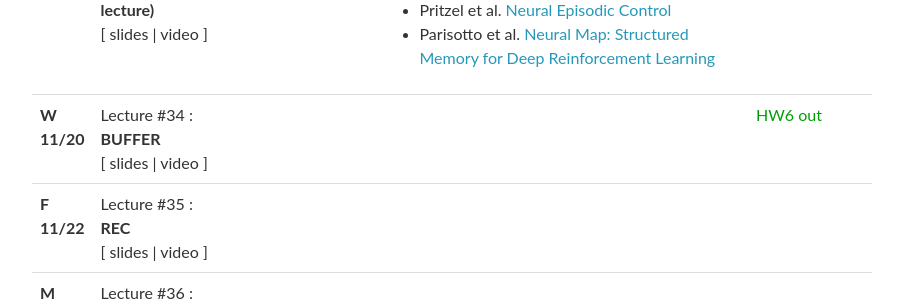
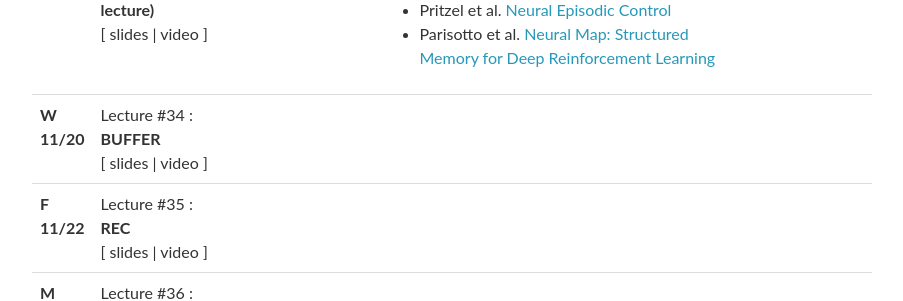
Before and after one commit to cmudeeprl/703website_f19, a Jekyll site: the page built from _pages/lectures.md, in a window 1280 px wide and 900 px high, scrolled down 5265 px. Shown: the part 155-456 px from the top of the window, without its empty margins (188-1091 px from the left). Built offline with Jekyll 4.4.1, drawn with Linux system fonts in a browser that asks for light colours; nearby versions of some CDN libraries; comment, search, counter and statistics services are not loaded.

Commit message:
remove redundant hw6 date

```diff
--- a/_data/lectures.yml
+++ b/_data/lectures.yml
@@ -460,7 +460,7 @@
   video:
   notes:
   readings:
-  logistics: <span class="event">HW6 out</span>
+  logistics:
 
 - date: F 11/22
   lecturer:
```
